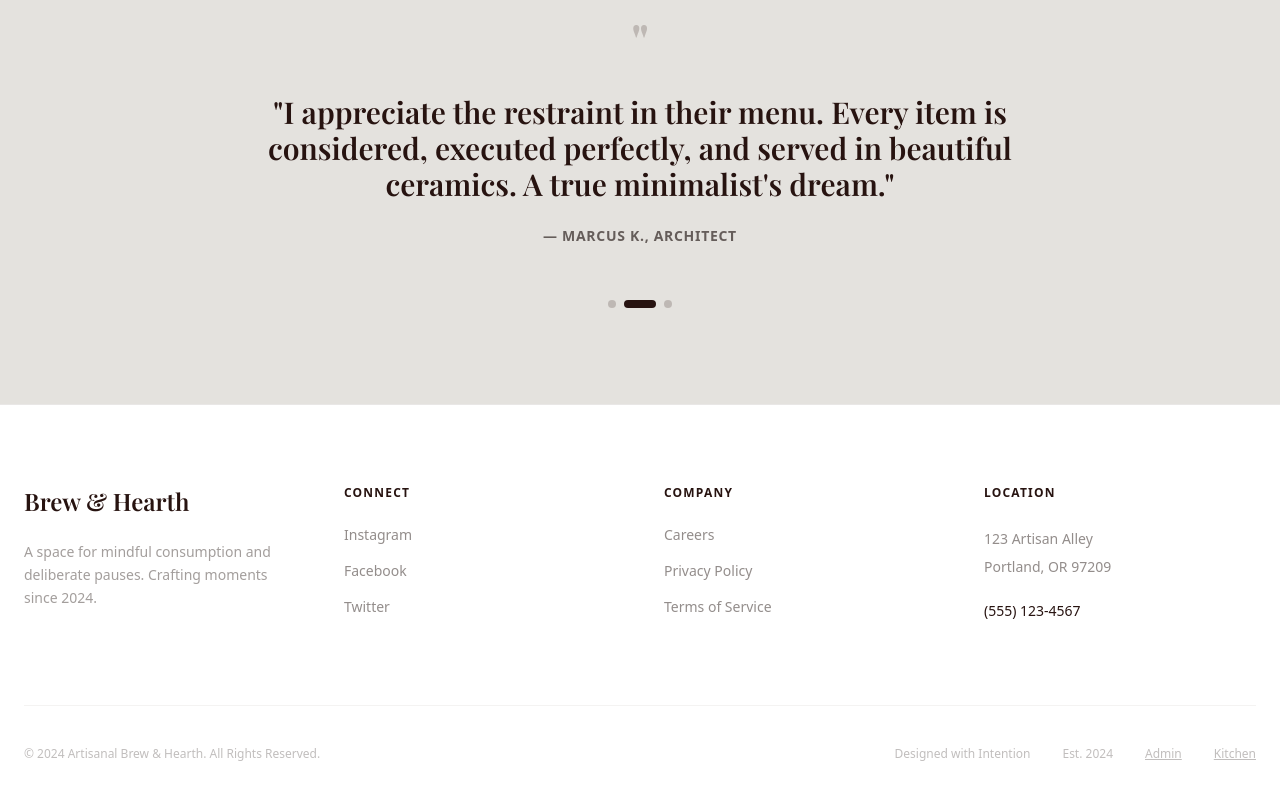
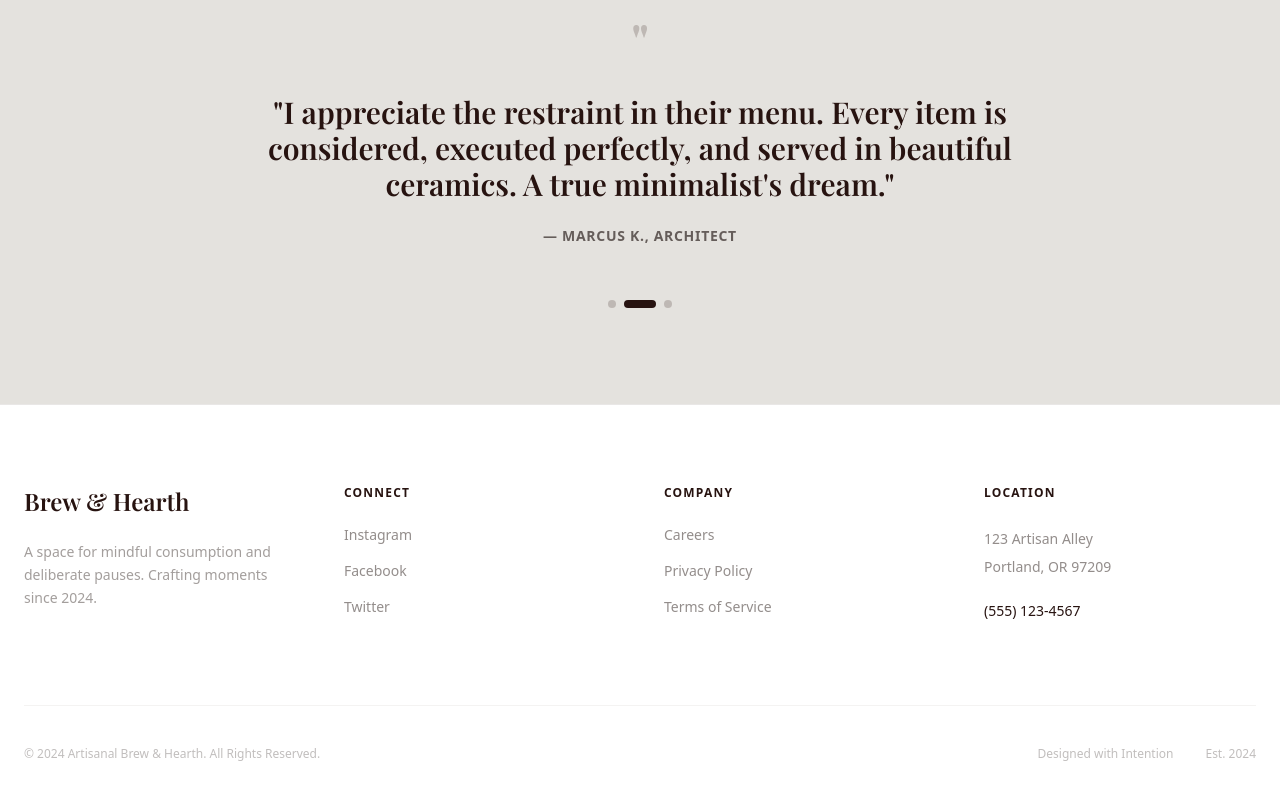
Before and after one commit to abhaysharma-dev96/CafeProject, a React (Vite) app: page / in a window 1280 px wide. Shown: the part 2517-3317 px from the top of the page. Built offline with nearby package versions, Linux system fonts and the light colour scheme; no server answers.

Commit message:
Footer.jsx

```diff
--- a/src/components/Footer.jsx
+++ b/src/components/Footer.jsx
@@ -47,8 +47,8 @@ const Footer = () => {
           <div className="flex flex-wrap justify-center gap-4 md:gap-8 mt-4 md:mt-0">
             <span>Designed with Intention</span>
             <span>Est. 2024</span>
-            <Link to="/admin" className="hover:text-primary transition-colors underline">Admin</Link>
-            <Link to="/kitchen" className="hover:text-primary transition-colors underline">Kitchen</Link>
+            {/* <Link to="/admin" className="hover:text-primary transition-colors underline">Admin</Link>
+            <Link to="/kitchen" className="hover:text-primary transition-colors underline">Kitchen</Link> */}
           </div>
         </div>
       </div>
```
